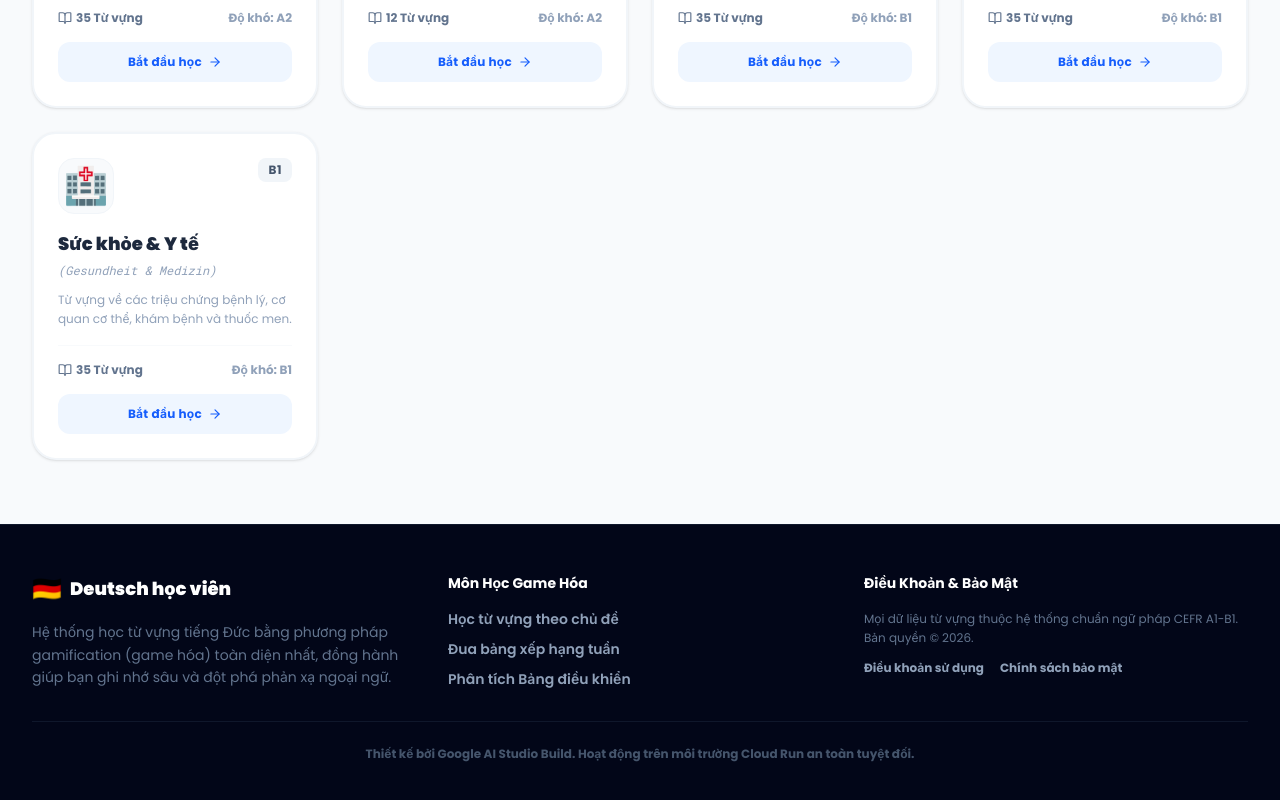
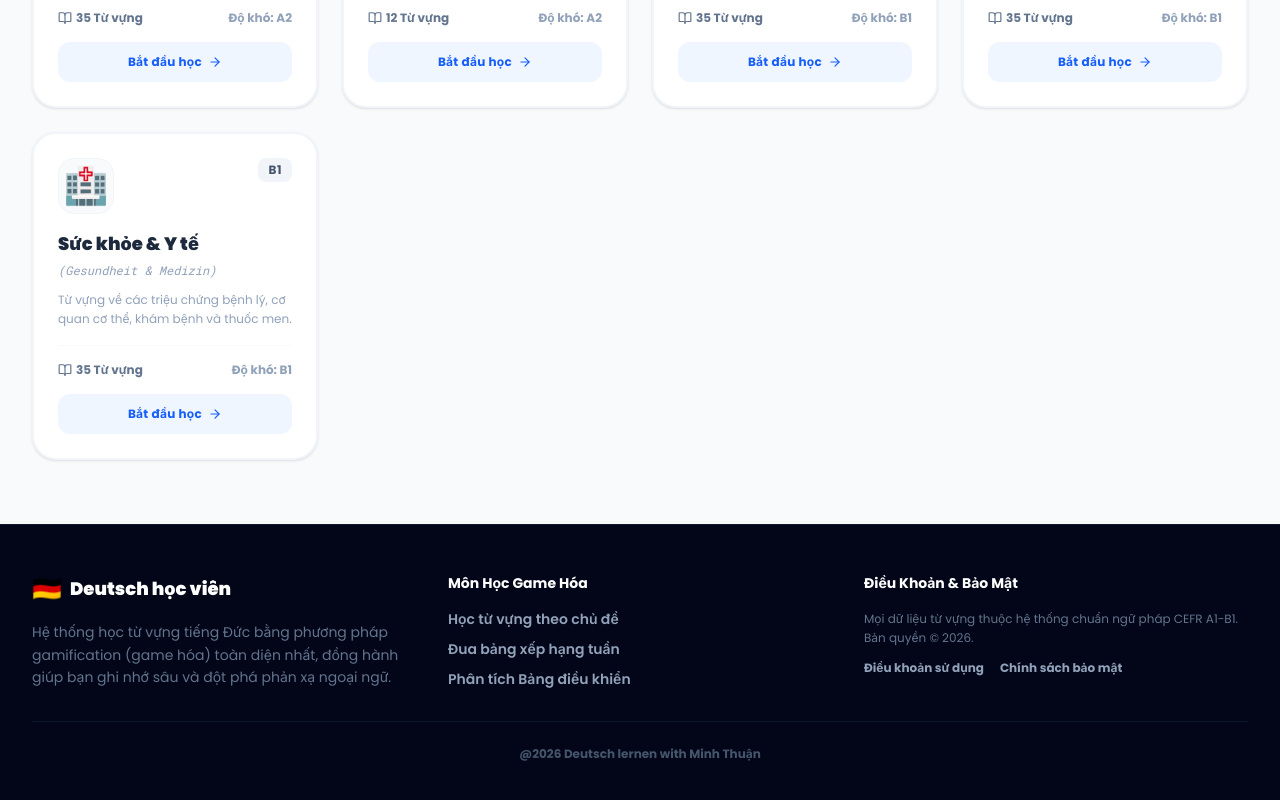
Before and after one commit to minhthuan2001/Deutsch, a React (Vite) app: page / in a window 1280 px wide. Shown: the part 3373-4173 px from the top of the page. Built offline with nearby package versions, Linux system fonts and the light colour scheme; no server answers; the database is empty.

Commit message:
chore: update branding and footer information
Update website title to match the application identity and revise the footer copyright notice.

```diff
--- a/index.html
+++ b/index.html
@@ -3,7 +3,7 @@
   <head>
     <meta charset="UTF-8" />
     <meta name="viewport" content="width=device-width, initial-scale=1.0" />
-    <title>My Google AI Studio App</title>
+    <title>Cùng nhau học tiếng Đức</title>
   </head>
   <body>
     <div id="root"></div>
--- a/src/App.tsx
+++ b/src/App.tsx
@@ -849,7 +849,7 @@ export default function App() {
           </div>
         </div>
         <div className="max-w-7xl mx-auto border-t border-slate-900 mt-8 pt-6 text-center text-xs text-slate-600 font-bold">
-          Thiết kế bởi Google AI Studio Build. Hoạt động trên môi trường Cloud Run an toàn tuyệt đối.
+          @2026 Deutsch lernen with Minh Thuận
         </div>
       </footer>
     </div>
```
